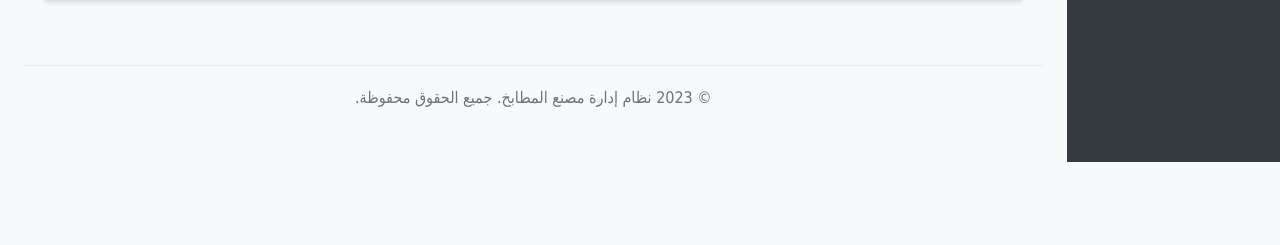
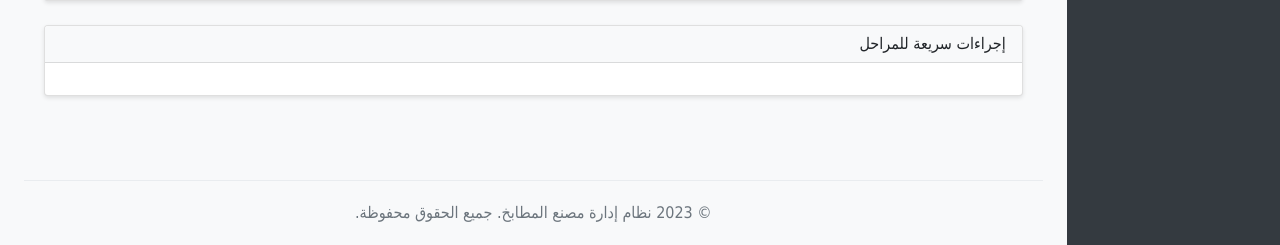
Before and after one commit to asemhage/kitchen_factory, a Flask app: page /order/1/stages in a window 1280 px wide. Shown: the part 638-883 px from the top of the page. Before the commit the page ends 800 px from the top, so only its background shows below. Run offline with Flask 3, Linux system fonts and the light colour scheme; a user stored in the database is signed in; tables that the repository leaves empty hold one stand-in row (values such as "Sample post"); some libraries are stand-ins or nearby versions.

Commit message:
إضافة شريط أزرار سريع للمراحل في order_stages.html - 2025-10-20

```diff
--- a/kitchen_factory/templates/order_stages.html
+++ b/kitchen_factory/templates/order_stages.html
@@ -323,6 +323,39 @@
                 {% endif %}
     </div>
 </div>
+
+<!-- شريط أزرار سريع للمراحل -->
+<div class="row mb-4">
+    <div class="col-12">
+        <div class="card">
+            <div class="card-header">
+                <h6 class="mb-0">إجراءات سريعة للمراحل</h6>
+            </div>
+            <div class="card-body">
+                <div class="d-flex flex-wrap gap-2">
+                    {% for stage in order.stages %}
+                    {% if stage.stage_type == 'طلب' %}
+                    <div class="d-flex align-items-center gap-2">
+                        <span class="badge bg-light text-dark">{{ stage.stage_name }}</span>
+                        {% if stage.progress == 0 %}
+                        <button type="button" class="btn btn-sm btn-success" data-bs-toggle="modal" data-bs-target="#startStageModal{{ stage.id }}">
+                            <i class="fas fa-play"></i> بدء
+                        </button>
+                        {% elif stage.progress < 100 %}
+                        <button type="button" class="btn btn-sm btn-warning" data-bs-toggle="modal" data-bs-target="#completeStageModal{{ stage.id }}">
+                            <i class="fas fa-check"></i> إكمال
+                        </button>
+                        {% else %}
+                        <span class="text-success"><i class="fas fa-check-circle"></i> مكتملة</span>
+                        {% endif %}
+                    </div>
+                    {% endif %}
+                    {% endfor %}
+                </div>
+            </div>
+        </div>
+    </div>
+</div>
 {% endblock %}
 
 {% block scripts %}
```
